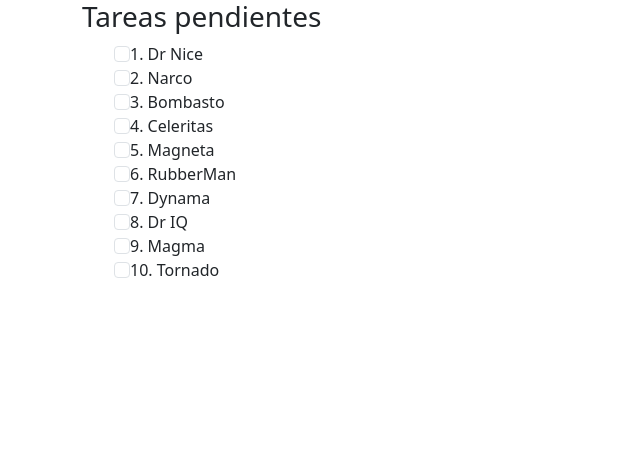
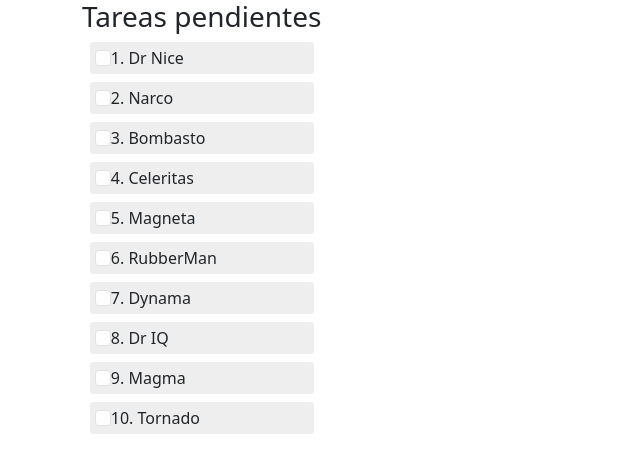
Before and after one commit to AlmaOrco/AlaTasking, an Angular app: page / in a window 1280 px wide. Shown: the top 472 px of the page, without its empty margins (0-640 px from the left). Built offline with nearby package versions, Linux system fonts and the light colour scheme.

Commit message:
Un poquito de formato

```diff
--- a/src/app/task-list/task-list.component.html
+++ b/src/app/task-list/task-list.component.html
@@ -1,9 +1,9 @@
 <h3>Tareas pendientes</h3>
-<ul>
-    <div *ngFor="let task of taskList" >
+<ul class="tasks">
+    <li *ngFor="let task of taskList" >
         <input class="form-check-input" type="checkbox" value="" id="flexCheckDefault">
         <label class="form-check-label" for="flexCheckDefault">
-            {{task.id}}. {{task.title}}
+             {{task.id}}. {{task.title}}
         </label>
-    </div>
+    </li>
 </ul>
--- a/src/app/task-list/task-list.component.scss
+++ b/src/app/task-list/task-list.component.scss
@@ -0,0 +1,30 @@
+/* tasksComponent's private CSS styles */
+.tasks {
+    margin: 0 0 2em 0;
+    list-style-type: none;
+    padding: 0;
+    width: 15em;
+  }
+  .tasks li {
+    cursor: pointer;
+    position: relative;
+    left: 0;
+    background-color: #EEE;
+    margin: .5em;
+    padding: .3em .3em;
+    height: 2em;
+    border-radius: 4px;
+  }
+  .tasks li:hover {
+    color: #607D8B;
+    background-color: #DDD;
+    left: .1em;
+  }
+  .tasks li.selected {
+    background-color: #CFD8DC;
+    color: white;
+  }
+  .tasks li.selected:hover {
+    background-color: #BBD8DC;
+    color: white;
+  }
```
